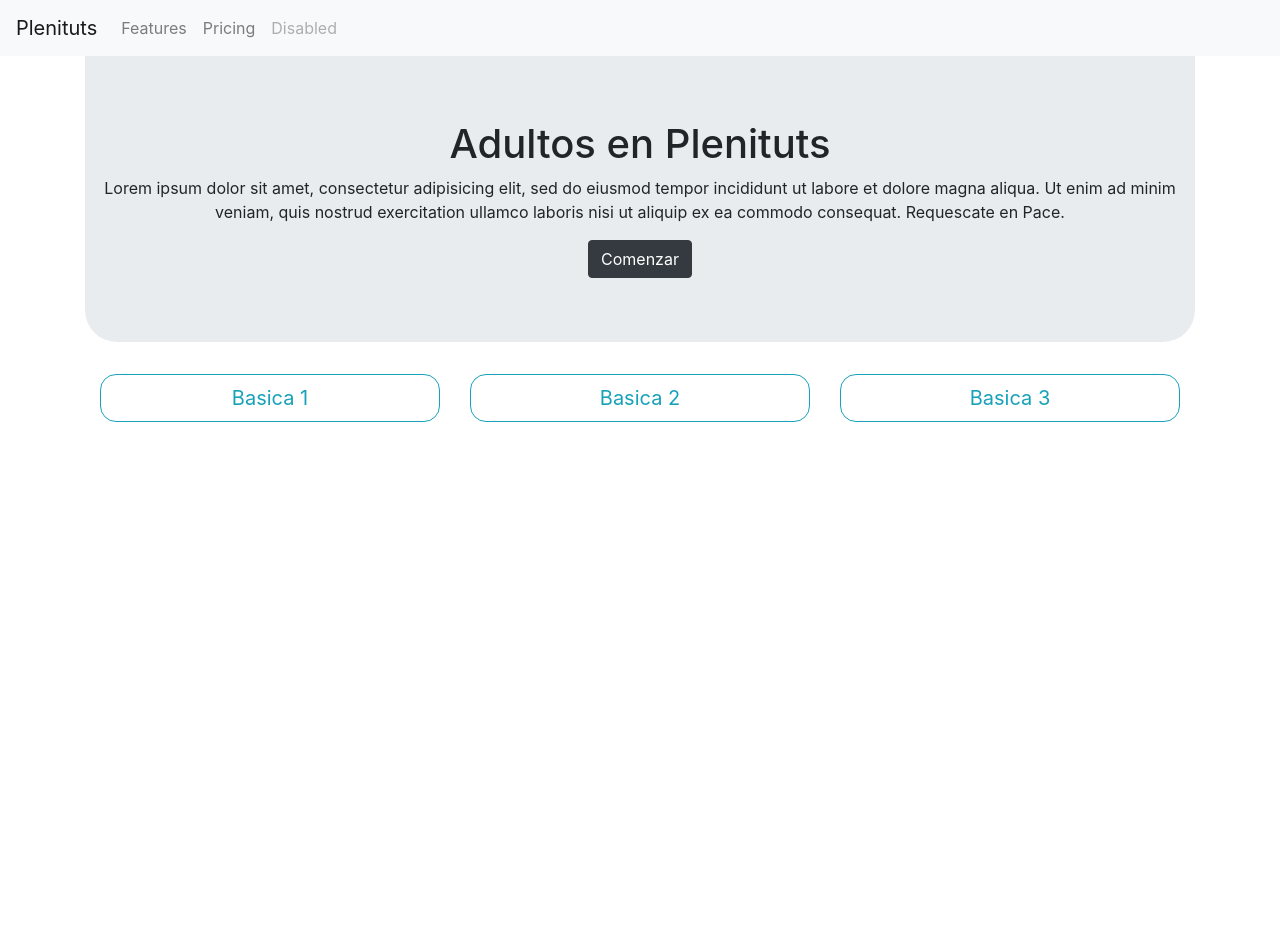
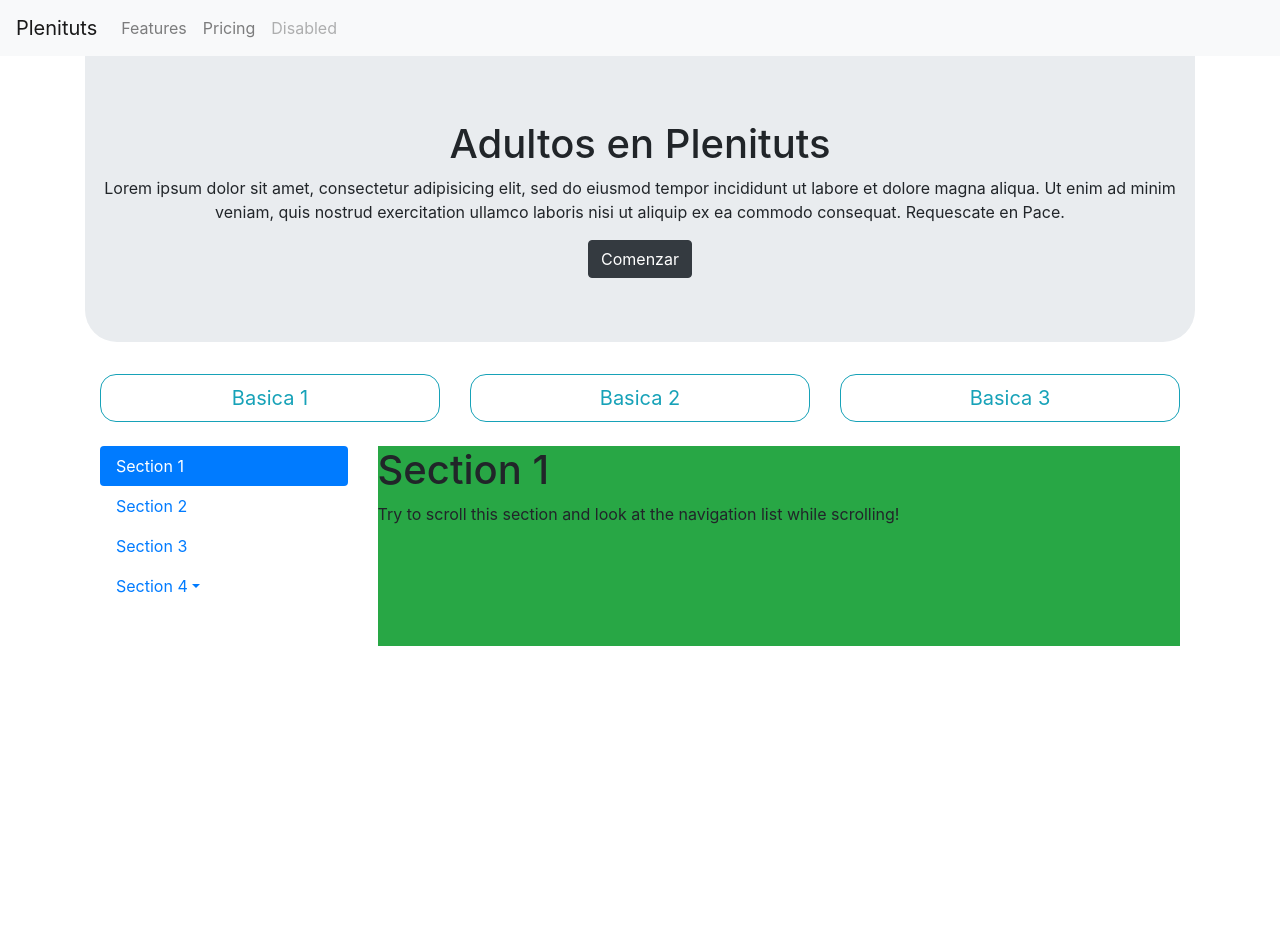
Before and after one commit to AlexGuDu/PleniTuts, a Django app: page /lectureblock/1/ in a window 1280 px wide. Shown: the top 945 px of the page. Run offline with Django 3.2, Linux system fonts and the light colour scheme; data that the repository does not hold is empty; some libraries are stand-ins or nearby versions.

Commit message:
scrollspy demo

```diff
--- a/PleniApp/templates/pleniapp/__unit_group.html
+++ b/PleniApp/templates/pleniapp/__unit_group.html
@@ -1,4 +1,4 @@
-<div class="container" style="text-align:center;">
+<div class="container">
   <div class="row">
     <div class="col-sm-4">
       <button id="btn_unit_1" type="button" class="btn btn-lg btn-outline-info">Basica 1</button>
@@ -13,7 +13,6 @@
   </div>
 </div> <br>
 
-{% load staticfiles %}
 <script type="text/javascript">
   document.getElementById('btn_unit_1').addEventListener('click', function(){
     window.location.href = "{% url 'index_selected_unit' id=1 %}";
--- a/PleniApp/templates/pleniapp/base.html
+++ b/PleniApp/templates/pleniapp/base.html
@@ -5,11 +5,14 @@
   <head>
     <meta charset="utf-8">
     <link rel="stylesheet" href="https://stackpath.bootstrapcdn.com/bootstrap/4.1.3/css/bootstrap.min.css" integrity="sha384-MCw98/SFnGE8fJT3GXwEOngsV7Zt27NXFoaoApmYm81iuXoPkFOJwJ8ERdknLPMO" crossorigin="anonymous">
+    <script src="https://code.jquery.com/jquery-3.3.1.slim.min.js" integrity="sha384-q8i/X+965DzO0rT7abK41JStQIAqVgRVzpbzo5smXKp4YfRvH+8abtTE1Pi6jizo" crossorigin="anonymous"></script>
+    <script src="https://cdnjs.cloudflare.com/ajax/libs/popper.js/1.14.3/umd/popper.min.js" integrity="sha384-ZMP7rVo3mIykV+2+9J3UJ46jBk0WLaUAdn689aCwoqbBJiSnjAK/l8WvCWPIPm49" crossorigin="anonymous"></script>
+    <script src="https://stackpath.bootstrapcdn.com/bootstrap/4.1.3/js/bootstrap.min.js" integrity="sha384-ChfqqxuZUCnJSK3+MXmPNIyE6ZbWh2IMqE241rYiqJxyMiZ6OW/JmZQ5stwEULTy" crossorigin="anonymous"></script>
     <link rel="stylesheet" href="{% static "css/base.css" %}">
     <title>Plenituts</title>
   </head>
 
-  <body>
+  <body >
     <nav class="navbar navbar-expand-lg navbar-light bg-light">
       <a class="navbar-brand" href="{% url 'indexroot' %}">Plenituts</a>
       <button class="navbar-toggler" type="button" data-toggle="collapse" data-target="#navbarNavAltMarkup" aria-controls="navbarNavAltMarkup" aria-expanded="false" aria-label="Toggle navigation">
@@ -30,7 +33,5 @@
     </div>
 
   </body>
-  <script src="https://code.jquery.com/jquery-3.3.1.slim.min.js" integrity="sha384-q8i/X+965DzO0rT7abK41JStQIAqVgRVzpbzo5smXKp4YfRvH+8abtTE1Pi6jizo" crossorigin="anonymous"></script>
-  <script src="https://cdnjs.cloudflare.com/ajax/libs/popper.js/1.14.3/umd/popper.min.js" integrity="sha384-ZMP7rVo3mIykV+2+9J3UJ46jBk0WLaUAdn689aCwoqbBJiSnjAK/l8WvCWPIPm49" crossorigin="anonymous"></script>
-  <script src="https://stackpath.bootstrapcdn.com/bootstrap/4.1.3/js/bootstrap.min.js" integrity="sha384-ChfqqxuZUCnJSK3+MXmPNIyE6ZbWh2IMqE241rYiqJxyMiZ6OW/JmZQ5stwEULTy" crossorigin="anonymous"></script>
+
 </html>
--- a/PleniApp/templates/pleniapp/index_selected_unit.html
+++ b/PleniApp/templates/pleniapp/index_selected_unit.html
@@ -10,13 +10,69 @@
       </div>
 </div>
 
+
+
 {% include 'pleniapp/__unit_group.html' %}
 
-  <h3>{{title}}</h3>
+<div class="container-fluid" id="scrolltest" data-spy="scroll" data-target="#myScrollspy" data-offset="1">
+  <div class="row">
+    <nav class="col-sm-3 col-4" id="myScrollspy">
+      <ul class="nav nav-pills flex-column">
+        <li class="nav-item">
+          <a class="nav-link active" href="#section1">Section 1</a>
+        </li>
+        <li class="nav-item">
+          <a class="nav-link" href="#section2">Section 2</a>
+        </li>
+        <li class="nav-item">
+          <a class="nav-link" href="#section3">Section 3</a>
+        </li>
+        <li class="nav-item dropdown">
+          <a class="nav-link dropdown-toggle" data-toggle="dropdown" href="#">Section 4</a>
+          <div class="dropdown-menu">
+            <a class="dropdown-item" href="#section41">Link 1</a>
+            <a class="dropdown-item" href="#section42">Link 2</a>
+          </div>
+        </li>
+      </ul>
+    </nav>
+    <div class="col-sm-9 col-8">
+      <div id="section1" class="bg-success">
+        <h1>Section 1</h1>
+        <p>Try to scroll this section and look at the navigation list while scrolling!</p>
+      </div>
+      <div id="section2" class="bg-warning">
+        <h1>Section 2</h1>
+        <p>Try to scroll this section and look at the navigation list while scrolling!</p>
+      </div>
+      <div id="section3" class="bg-secondary">
+        <h1>Section 3</h1>
+        <p>Try to scroll this section and look at the navigation list while scrolling!</p>
+      </div>
+      <div id="section41" class="bg-danger">
+        <h1>Section 4-1</h1>
+        <p>Try to scroll this section and look at the navigation list while scrolling!</p>
+      </div>
+      <div id="section42" class="bg-info">
+        <h1>Section 4-2</h1>
+        <p>Try to scroll this section and look at the navigation list while scrolling!</p>
+      </div>
+    </div>
+  </div>
+</div>
 
+  <div class="container">
+    <div class="row">
+      <div class="col-sm-4">
         <ul class="list-group">
           {% for lecture in lectures %}
-      <li class="list-group-item"><a href="{% url 'details' id=lecture.id %}">{{lecture.title}}</a></li>
+            <a class="btn btn-outline-info" href="{% url 'details' id=lecture.id %}">{{lecture.title}}</a>
           {% endfor %}
         </ul>
+      </div>
+    </div>
+  </div>
+
+
+
 {% endblock %}
--- a/static/css/base.css
+++ b/static/css/base.css
@@ -1,3 +1,17 @@
+body {
+
+  }
+
+  div.col-8 div {
+      height: 500px;
+  }
+
+  #scrolltest{
+    position: relative;
+    height: 200px;
+    overflow-y: scroll;
+  }
+
 .jumbotron{
   width: 100%;
   border-bottom-left-radius: 2rem;
```
Also changed, not shown: PleniApp/templates/pleniapp/index.html (+1 -9 lines). Lines whose indentation alone changed are shown as unchanged.
